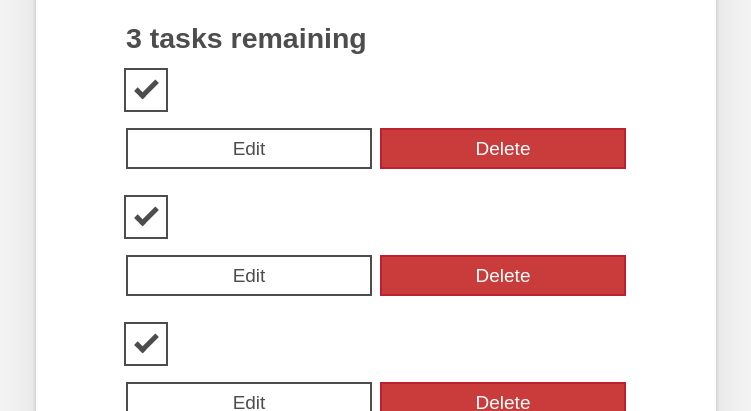
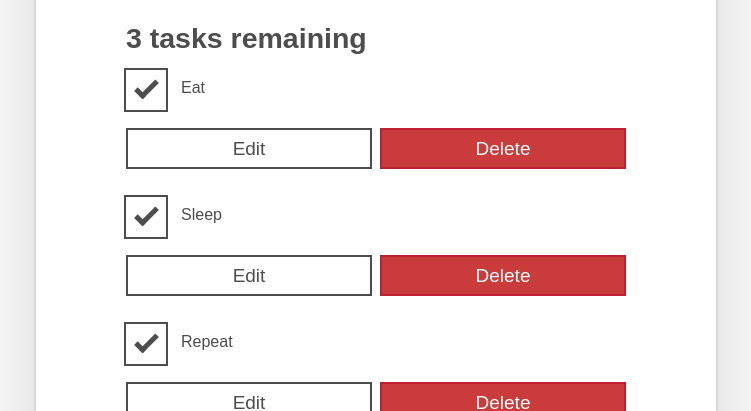
Before and after one commit to KrOOb-5/moz-todo-react, a React (Create React App) app: page / in a window 1280 px wide. Shown: the part 375-786 px from the top of the page, without its empty margins (264-1015 px from the left). Built offline with nearby package versions, Linux system fonts and the light colour scheme.

Commit message:
Update App.js

```diff
--- a/src/App.js
+++ b/src/App.js
@@ -44,9 +44,9 @@ function App(props) {
         role="list"
         className="todo-list stack-large stack-exception"
         aria-labelledby="list-heading">
-        <Todo state = "Eat" completed={true} />
-        <Todo state = "Sleep" />
-        <Todo state = "Repeat" />
+        <Todo name = "Eat" completed={true} />
+        <Todo name = "Sleep" />
+        <Todo name = "Repeat" />
       </ul>
     </div>
   );
```
